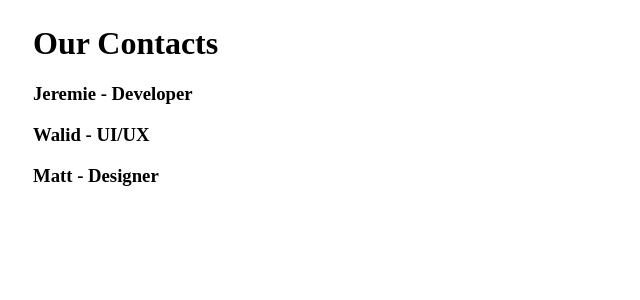
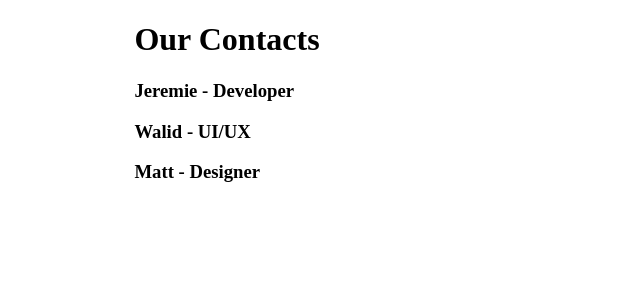
Before and after one commit to jere-mie/flask-workshop, a Flask app: page /contact in a window 1280 px wide. Shown: the part 88-388 px from the top of the page, without its empty margins (0-640 px from the left). Run offline with Flask 2, Linux system fonts and the light colour scheme.

Commit message:
added to readme

```diff
--- a/static/style.css
+++ b/static/style.css
@@ -1,3 +1,4 @@
 .container{
-    margin: 25px;
+    width: 80%;
+    margin: auto;
 }
```
Also changed, not shown: README.md.
